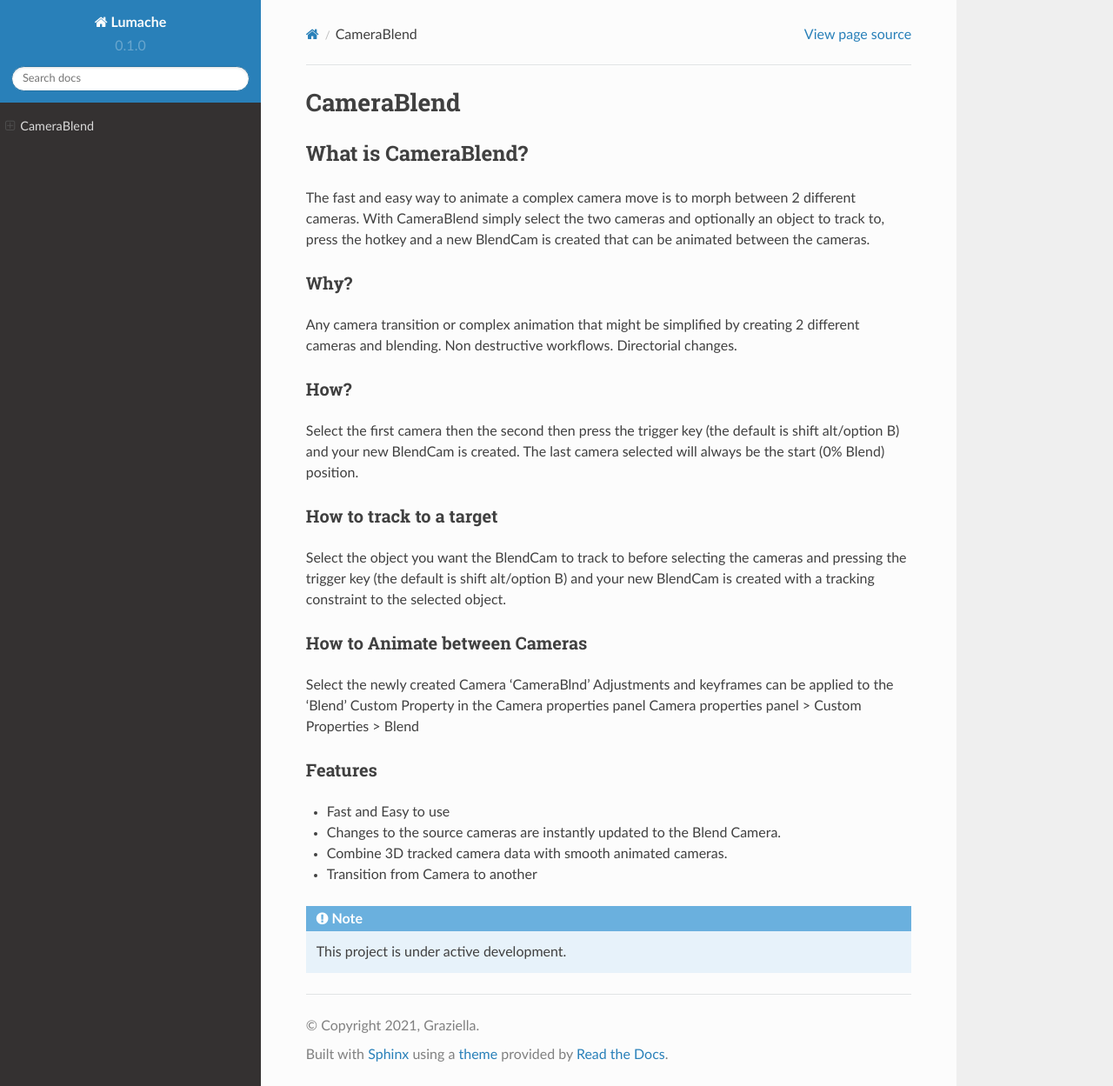
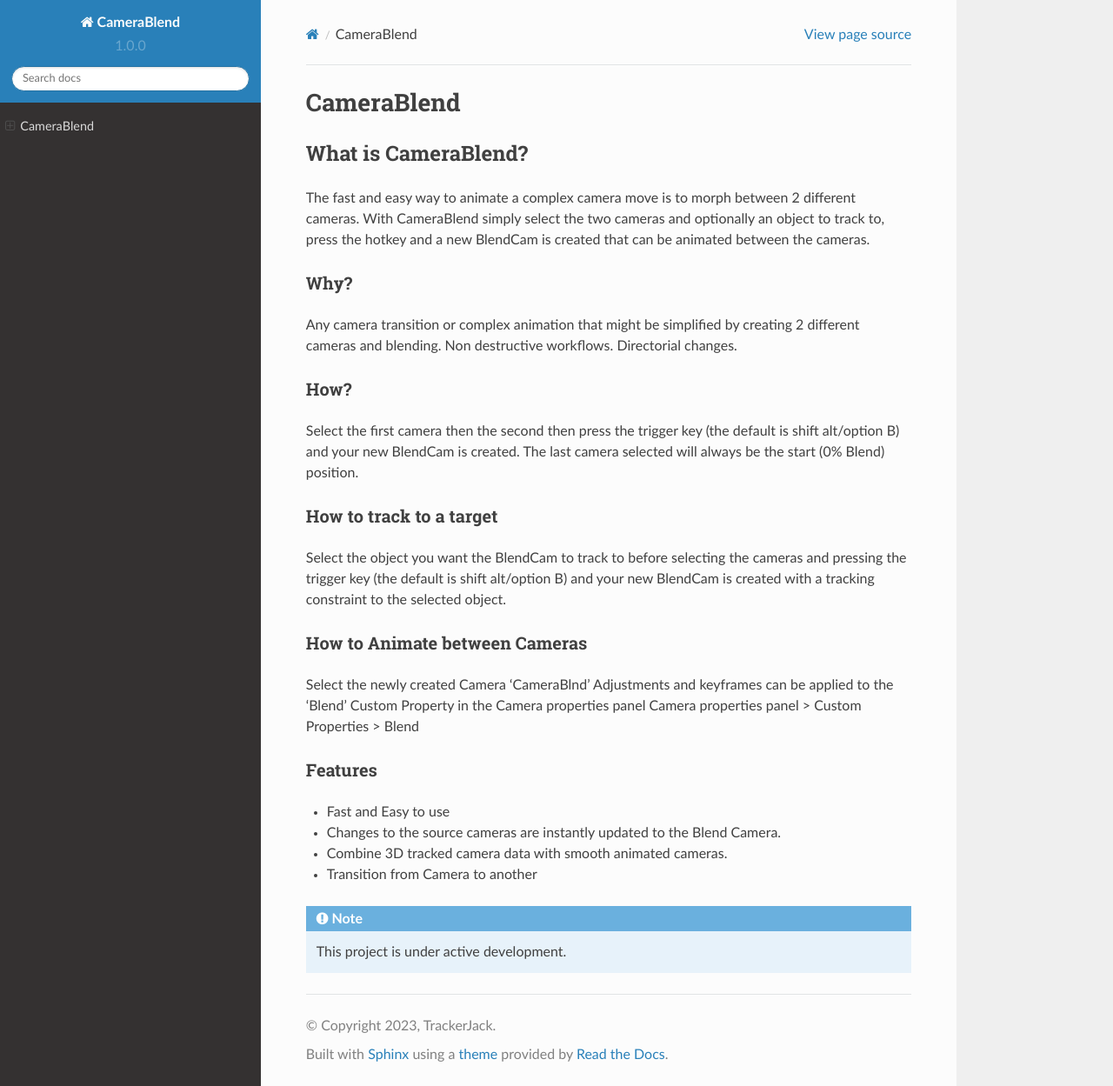
Before and after one commit to TrackerJack/CameraBlend_Tutorial, a Sphinx documentation site: the page built from docs/source/index.rst, in a window 1280 px wide and 1249 px high. Shown: the whole window at 87% size. Built offline with Sphinx 7.4.7 and the Read the Docs theme 2.0.0, drawn with Linux system fonts in a browser that asks for light colours; pages that are not in the unit, such as notebooks, are missing from menus.

Commit message:
Update conf.py

```diff
--- a/docs/source/conf.py
+++ b/docs/source/conf.py
@@ -2,12 +2,12 @@
 
 # -- Project information
 
-project = 'Lumache'
-copyright = '2021, Graziella'
-author = 'Graziella'
+project = 'CameraBlend'
+copyright = '2023, TrackerJack'
+author = 'TrackerJack'
 
-release = '0.1'
-version = '0.1.0'
+release = '1.0'
+version = '1.0.0'
 
 # -- General configuration
 
```
